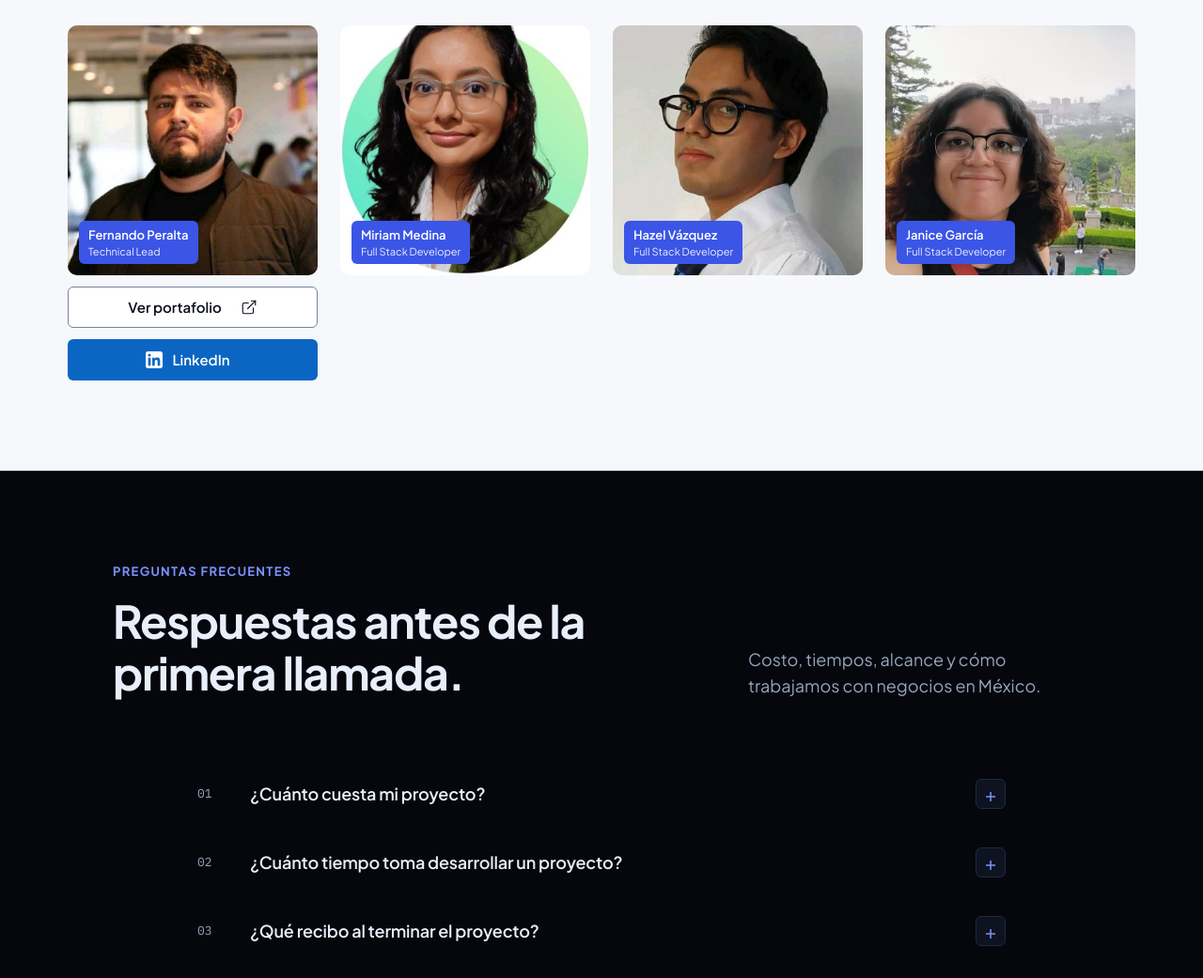
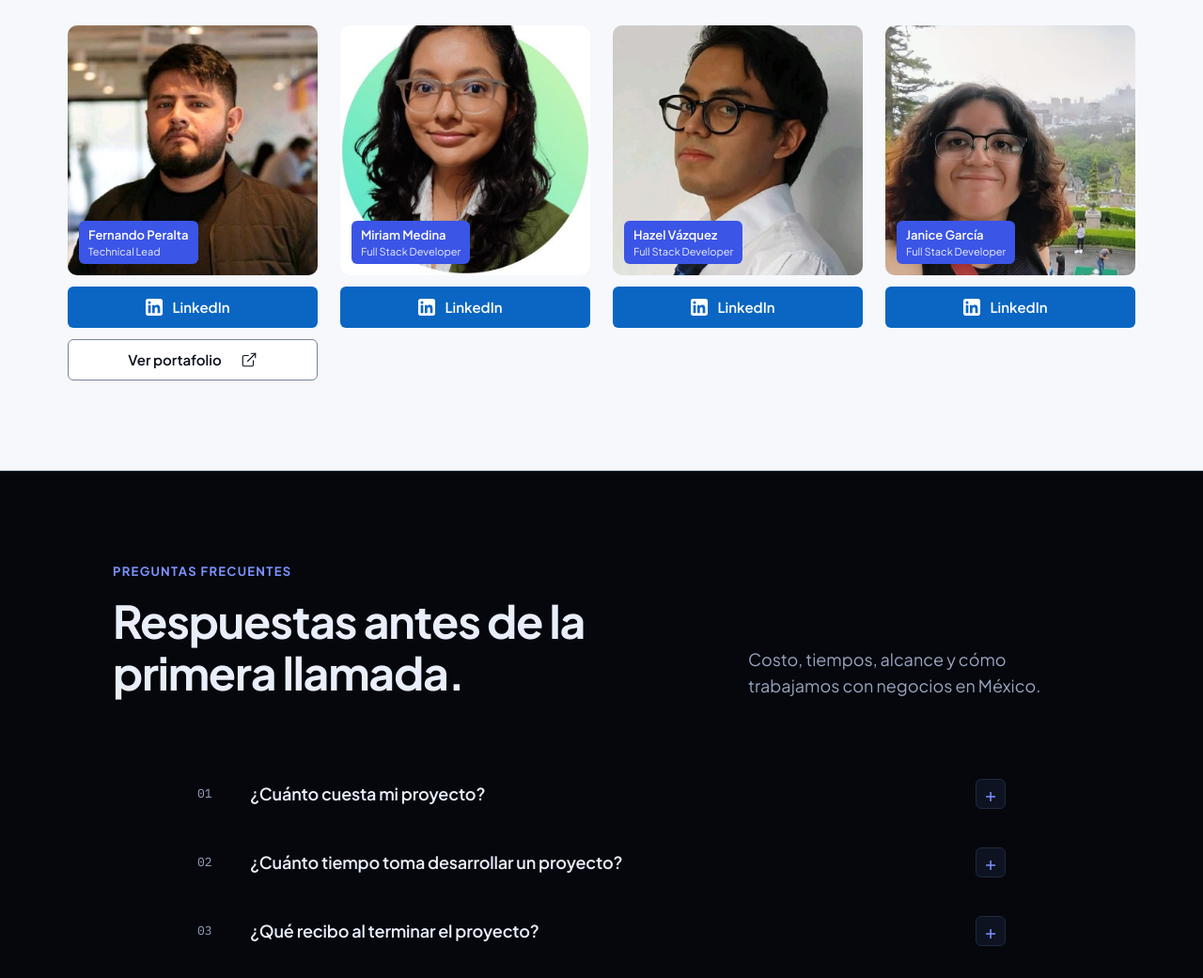
Before and after one commit to FernandoPeraltaCarlos/devstoremx, an Astro site: page / in a window 1280 px wide. Shown: the part 5427-6468 px from the top of the page at 94% size. Built offline with nearby package versions, Linux system fonts and the light colour scheme; Astro itself is replaced by a stand-in of ours.

Commit message:
Add team LinkedIn profiles and show LinkedIn button first

```diff
--- a/src/components/ui/TeamCard.astro
+++ b/src/components/ui/TeamCard.astro
@@ -15,11 +15,11 @@ const alt = image ? `Retrato de ${name}, ${role} de devstoremx` : '';
       {role && <span class="text-[11px] leading-[14px] text-white/90">{role}</span>}
     </figcaption>
   </ImagePlaceholder>
-  {portfolio && <a href={portfolio} rel="noopener noreferrer" target="_blank" class="button button-outline min-h-11 w-full gap-1 px-2 text-xs sm:gap-2.5 sm:px-6 sm:text-[15px]">Ver portafolio<span class="sr-only"> de {name} (se abre en una pestaña nueva)</span><Icon name="external" size={18} /></a>}
   {linkedin && (
     <a href={linkedin} rel="noopener noreferrer" target="_blank" class="button button-linkedin min-h-11 w-full gap-1 px-2 text-xs sm:gap-2.5 sm:px-6 sm:text-[15px]">
       <svg width="18" height="18" viewBox="0 0 24 24" fill="currentColor" class="shrink-0" aria-hidden="true"><path d="M20.45 0H3.55A3.55 3.55 0 0 0 0 3.55v16.9A3.55 3.55 0 0 0 3.55 24h16.9A3.55 3.55 0 0 0 24 20.45V3.55A3.55 3.55 0 0 0 20.45 0ZM7.12 20.45H3.56V9h3.56ZM5.34 7.43a2.06 2.06 0 1 1 0-4.12 2.06 2.06 0 0 1 0 4.12ZM20.45 20.45H16.9v-5.57c0-1.33-.03-3.04-1.85-3.04-1.85 0-2.14 1.45-2.14 2.94v5.67H9.35V9h3.41v1.56h.05c.47-.9 1.64-1.85 3.37-1.85 3.6 0 4.27 2.37 4.27 5.45Z" /></svg>
       LinkedIn<span class="sr-only"> de {name} (se abre en una pestaña nueva)</span>
     </a>
   )}
+  {portfolio && <a href={portfolio} rel="noopener noreferrer" target="_blank" class="button button-outline min-h-11 w-full gap-1 px-2 text-xs sm:gap-2.5 sm:px-6 sm:text-[15px]">Ver portafolio<span class="sr-only"> de {name} (se abre en una pestaña nueva)</span><Icon name="external" size={18} /></a>}
 </div>
--- a/src/data/landing.ts
+++ b/src/data/landing.ts
@@ -98,9 +98,9 @@ export const technologies = ['Shopify', 'WordPress', 'React', 'Next.js', 'OpenAI
 
 export const team = [
   { name: 'Fernando Peralta', role: 'Technical Lead', image: '/team/fernando-peralta.jpg', tone: 'light', linkedin: 'https://www.linkedin.com/in/fernandodperaltac/', portfolio: 'https://fernandoperalta.xyz' },
-  { name: 'Miriam Medina', role: 'Full Stack Developer', image: '/team/miriam-medina.jpg', tone: 'light', linkedin: '', portfolio: '' },
-  { name: 'Hazel Vázquez', role: 'Full Stack Developer', image: '/team/hazel-vazquez.jpg', tone: 'light', linkedin: '', portfolio: '' },
-  { name: 'Janice García', role: 'Full Stack Developer', image: '/team/janice-garcia.jpg', tone: 'light', linkedin: '', portfolio: '' },
+  { name: 'Miriam Medina', role: 'Full Stack Developer', image: '/team/miriam-medina.jpg', tone: 'light', linkedin: 'https://www.linkedin.com/in/cmiriam-medinad/', portfolio: '' },
+  { name: 'Hazel Vázquez', role: 'Full Stack Developer', image: '/team/hazel-vazquez.jpg', tone: 'light', linkedin: 'https://www.linkedin.com/in/adad-hazel-v%C3%A1zquez-pe%C3%B1a/', portfolio: '' },
+  { name: 'Janice García', role: 'Full Stack Developer', image: '/team/janice-garcia.jpg', tone: 'light', linkedin: 'https://www.linkedin.com/in/janiceagarciasamperio/', portfolio: '' },
 ] as const;
 
 export const defaultTitle = 'Devstoremx · Desarrollo web y soluciones digitales en México';
```
